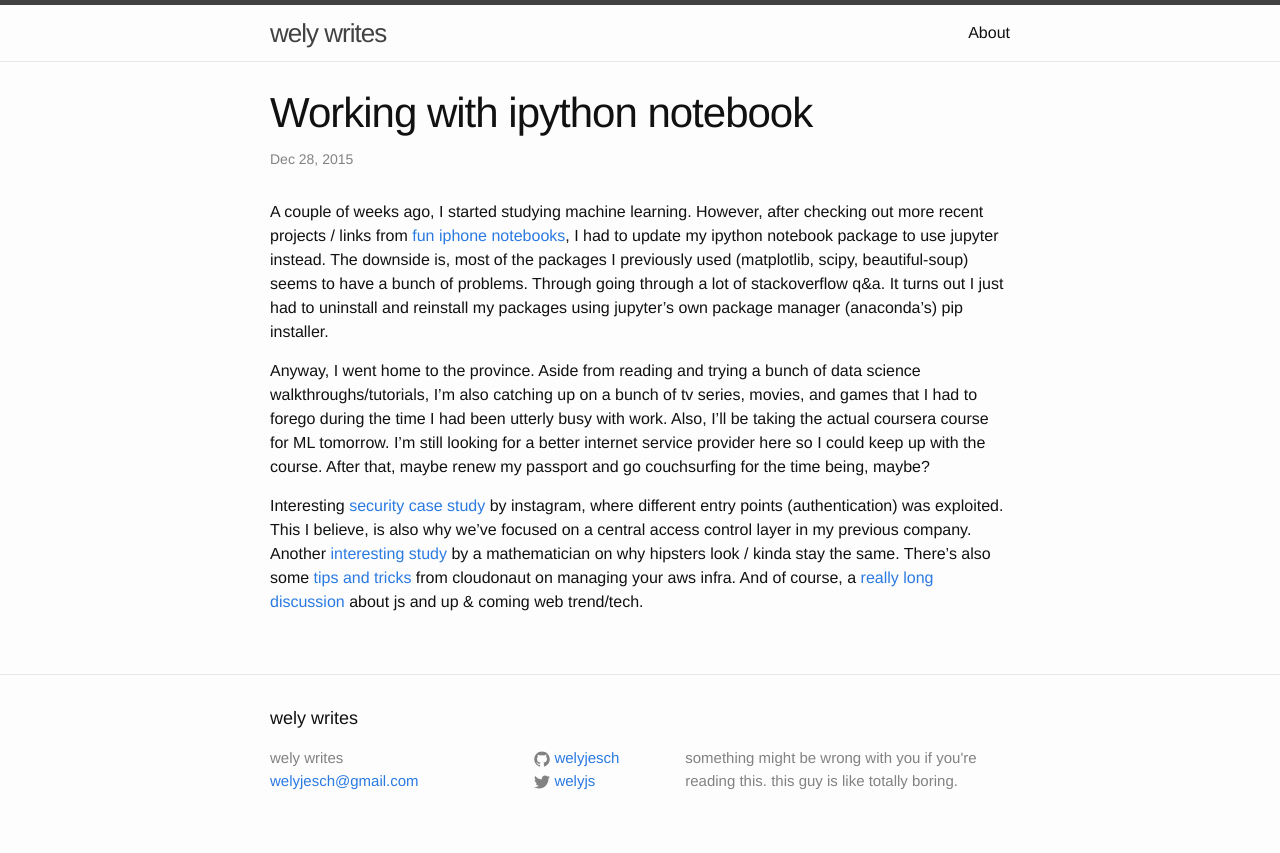
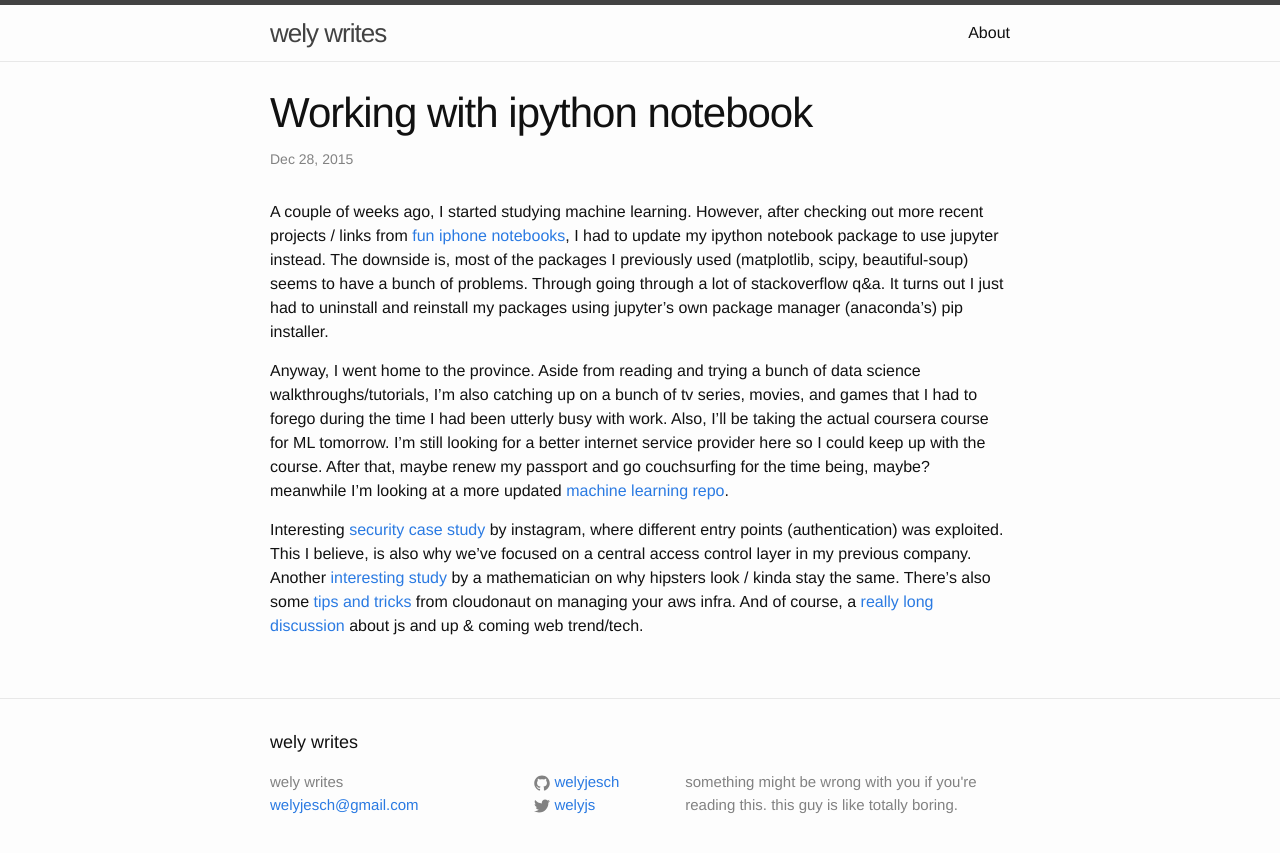
Before and after one commit to welyjesch/welyjesch.github.io, a Jekyll site: the page built from _posts/2015-12-28-working-with-ipython.markdown, in a window 1280 px wide. Shown: the top 853 px of the page. Built offline with Jekyll 4.4.1, drawn with Linux system fonts in a browser that asks for light colours.

Commit message:
add machine learning repo

```diff
--- a/_posts/2015-12-28-working-with-ipython.markdown
+++ b/_posts/2015-12-28-working-with-ipython.markdown
@@ -6,7 +6,7 @@ categories: hiatus
 ---
 A couple of weeks ago, I started studying machine learning. However, after checking out more recent projects / links from [fun iphone notebooks][pythonnotebooks], I had to update my ipython notebook package to use jupyter instead. The downside is, most of the packages I previously used (matplotlib, scipy, beautiful-soup) seems to have a bunch of problems. Through going through a lot of stackoverflow q&a. It turns out I just had to uninstall and reinstall my packages using jupyter's own package manager (anaconda's) pip installer.
 
-Anyway, I went home to the province. Aside from reading and trying a bunch of data science walkthroughs/tutorials, I'm also catching up on a bunch of tv series, movies, and games that I had to forego during the time I had been utterly busy with work. Also, I'll be taking the actual coursera course for ML tomorrow. I'm still looking for a better internet service provider here so I could keep up with the course. After that, maybe renew my passport and go couchsurfing for the time being, maybe?
+Anyway, I went home to the province. Aside from reading and trying a bunch of data science walkthroughs/tutorials, I'm also catching up on a bunch of tv series, movies, and games that I had to forego during the time I had been utterly busy with work. Also, I'll be taking the actual coursera course for ML tomorrow. I'm still looking for a better internet service provider here so I could keep up with the course. After that, maybe renew my passport and go couchsurfing for the time being, maybe? meanwhile I'm looking at a more updated [machine learning repo][ml-repo].
 
 Interesting [security case study][instagramcasestudy] by instagram, where different entry points (authentication) was exploited. This I believe, is also why we've focused on a central access control layer in my previous company. Another [interesting study][hipsterstudy] by a mathematician on why hipsters look / kinda stay the same. There's also some [tips and tricks][awsmistakes] from cloudonaut on managing your aws infra. And of course, a [really long discussion][stateofunion] about js and up & coming web trend/tech.
 
@@ -15,3 +15,4 @@ Interesting [security case study][instagramcasestudy] by instagram, where differ
 [hipsterstudy]: https://www.washingtonpost.com/news/wonk/wp/2015/12/23/the-mathematician-who-proved-why-hipsters-all-look-alike/
 [awsmistakes]: https://cloudonaut.io/5-aws-mistakes-you-should-avoid/
 [stateofunion]: https://medium.com/@matthiasak/state-of-the-union-js-d664bdbffd14#.gj9vvmptf
+[ml-repo]: https://github.com/hangtwenty/dive-into-machine-learning
```
